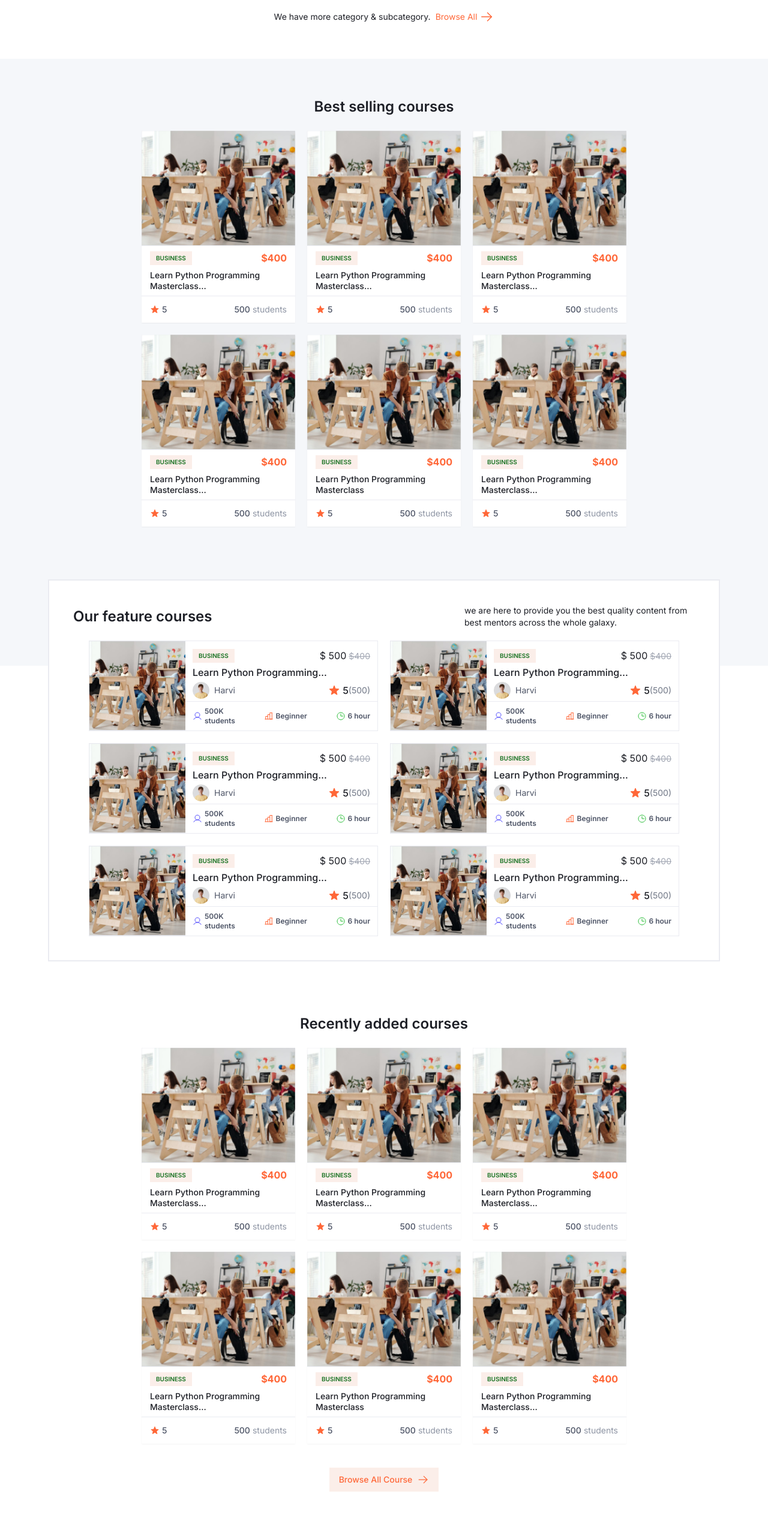
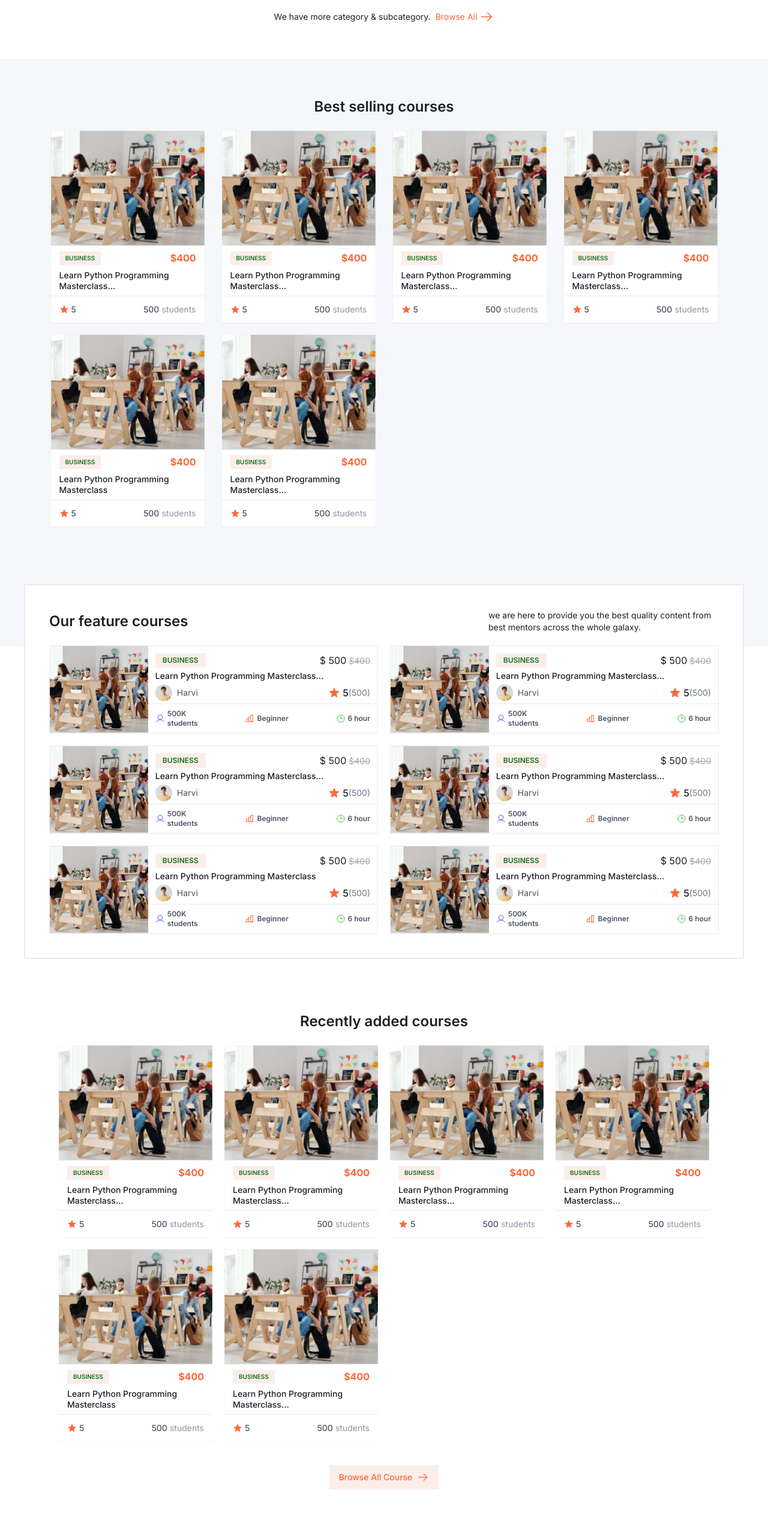
Before and after one commit to lmsGenie/lms-app, a Next.js app: page / in a window 1280 px wide. Shown: the part 1079-3605 px from the top of the page at 60% size. Built offline with nearby package versions, Linux system fonts and the light colour scheme.

Commit message:
style: modified ui as per suggestion

```diff
--- a/src/app/page.tsx
+++ b/src/app/page.tsx
@@ -76,12 +76,12 @@ export default function Home() {
       </section>
 
       {/* best selling courses */}
-      <section className="relative my-4 bg-gray-50 p-2 dark:bg-gray-800 md:mt-6 md:p-10 md:px-24 lg:mt-14 lg:px-40">
+      <section className="relative my-4 bg-gray-50 p-2 px-10 dark:bg-gray-800 md:my-6 md:mt-6 md:p-10 md:px-16 lg:my-14 lg:px-20">
         <h1 className="my-4 text-center text-lg font-semibold dark:text-white md:my-5 md:text-xl lg:my-6 lg:text-2xl">
           Best selling courses
         </h1>
         {/* container for courses card */}
-        <div className="flex cursor-pointer flex-wrap items-center justify-center gap-5 pb-48">
+        <div className="grid cursor-pointer grid-cols-1 justify-items-center gap-5 pb-40 md:grid-cols-2 lg:grid-cols-3 xl:grid-cols-4">
           {courseCardData.map((courseData: CourseDataPartial) => {
             return <CourseCard key={courseData.id} data={courseData} />;
           })}
@@ -89,7 +89,7 @@ export default function Home() {
       </section>
 
       {/* for feature courses section */}
-      <section className="relative -top-40 mx-2 space-y-5 border-2 border-gray-100 bg-white p-2 dark:bg-gray-800 md:mx-16 md:p-5 lg:mx-20 lg:p-10">
+      <section className="relative -top-40 mx-2 space-y-5 border-2 border-gray-100 bg-white  p-2 dark:bg-gray-800  md:mx-11 md:p-5 lg:mx-10 lg:p-10">
         {/* header part */}
         <div className="flex flex-col items-center justify-between lg:flex-row">
           <h1 className=" text-lg font-semibold dark:text-white md:text-xl lg:text-2xl">
@@ -102,7 +102,7 @@ export default function Home() {
         </div>
 
         {/* container for featured courses card */}
-        <div className="flex flex-col flex-wrap items-center justify-center gap-5 md:flex-row">
+        <div className="grid grid-cols-1 gap-5  md:grid-cols-2">
           {courseCardData.map((courseData: CourseDataPartial) => {
             return <FeaturedCourseCard key={courseData.id} data={courseData} />;
           })}
@@ -110,12 +110,12 @@ export default function Home() {
       </section>
 
       {/* recently added courses */}
-      <section className="relative -top-28 flex flex-col items-center p-2 dark:bg-gray-800 md:p-10 md:px-24 md:pb-5 lg:px-40">
+      <section className="relative -top-28 flex flex-col items-center p-2 dark:bg-gray-800 md:p-10 md:px-16 md:pb-5 lg:px-20">
         <h1 className="mb-4 text-center text-lg font-semibold dark:text-white md:mb-5 md:text-xl lg:mb-6 lg:text-2xl">
           Recently added courses
         </h1>
         {/* container for courses card */}
-        <div className="flex cursor-pointer flex-wrap items-center justify-center gap-5">
+        <div className="grid cursor-pointer grid-cols-1 justify-items-center gap-5 md:grid-cols-2 lg:grid-cols-3 xl:grid-cols-4">
           {courseCardData.map((courseData: CourseDataPartial) => {
             return <CourseCard key={courseData.id} data={courseData} />;
           })}
--- a/src/components/course/FeaturedCourseCard.tsx
+++ b/src/components/course/FeaturedCourseCard.tsx
@@ -11,16 +11,16 @@ interface IProps {
 
 const FeaturedCourseCard = ({ data }: IProps) => {
   return (
-    <div className="flex w-fit cursor-pointer flex-col border-[1.5px] border-gray-100 transition-all duration-200 ease-in-out hover:-translate-y-1 hover:shadow-md lg:flex-row">
+    <div className="flex cursor-pointer flex-col border-[1.5px] border-gray-100 transition-all duration-200 ease-in-out hover:-translate-y-1 hover:shadow-md lg:flex-row">
       <Image
         src={data?.thumbnail!}
         alt="thumbnail"
-        className="w-full object-cover lg:w-40"
+        className="w-full object-cover lg:w-[30%]"
       />
-      <div className="w-[17rem] space-y-1 lg:w-80">
+      <div className="w-full space-y-1 lg:w-[70%]">
         {/* for right side header */}
         <div className="mt-3 flex items-center justify-between px-3">
-          <label className="bg-primary-100 px-[10px] py-[4px] text-[10px] font-semibold text-success-700">
+          <label className="bg-primary-100 px-3 py-1 text-xs font-semibold text-success-700">
             {data?.category?.[0]}
           </label>
 
@@ -41,7 +41,7 @@ const FeaturedCourseCard = ({ data }: IProps) => {
           )}
         </div>
 
-        <h1 className="line-clamp-1 px-3 text-sm font-medium text-gray-900 dark:text-white md:text-base">
+        <h1 className="line-clamp-1 px-3 text-sm font-medium text-gray-900 dark:text-white">
           {data?.title}
         </h1>
 
```
